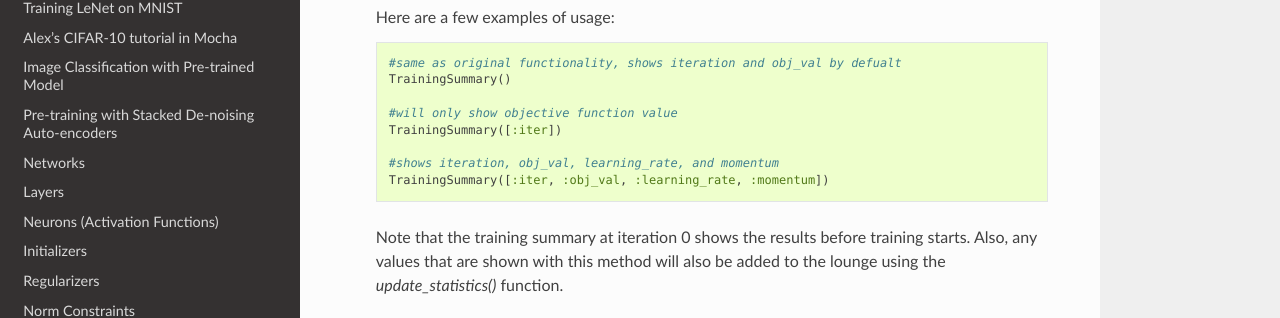
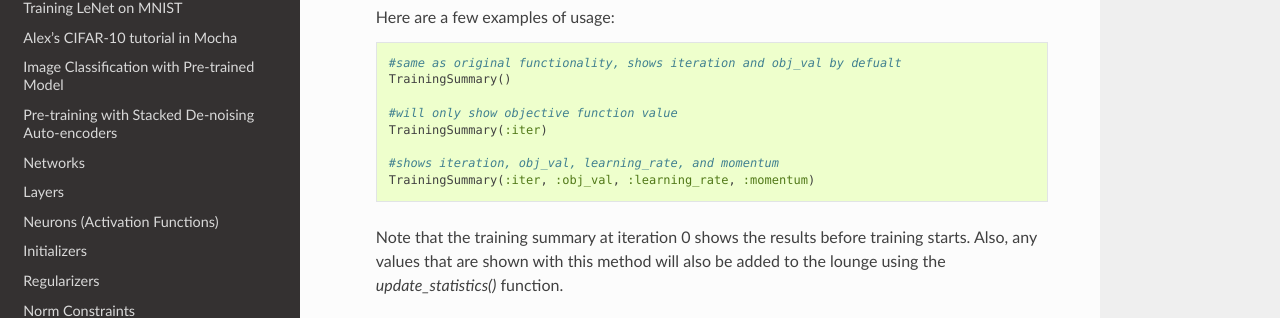
Before and after one commit to pluskid/Mocha.jl, a Sphinx documentation site: the page built from docs/user-guide/solver.rst, in a window 1280 px wide and 900 px high, scrolled down 5553 px. Shown: the part 137-455 px from the top of the window. Built offline with Sphinx 7.4.7 and the Read the Docs theme 2.0.0, drawn with Linux system fonts in a browser that asks for light colours.

```diff
--- a/docs/user-guide/solver.rst
+++ b/docs/user-guide/solver.rst
@@ -289,10 +289,10 @@ Built-in Coffee Breaks
       TrainingSummary()
 
       #will only show objective function value
-      TrainingSummary([:iter])
+      TrainingSummary(:iter)
 
       #shows iteration, obj_val, learning_rate, and momentum
-      TrainingSummary([:iter, :obj_val, :learning_rate, :momentum])
+      TrainingSummary(:iter, :obj_val, :learning_rate, :momentum)
 
    Note that the training summary at iteration 0 shows the results before training starts.
    Also, any values that are shown with this method will also be added to the lounge
```
